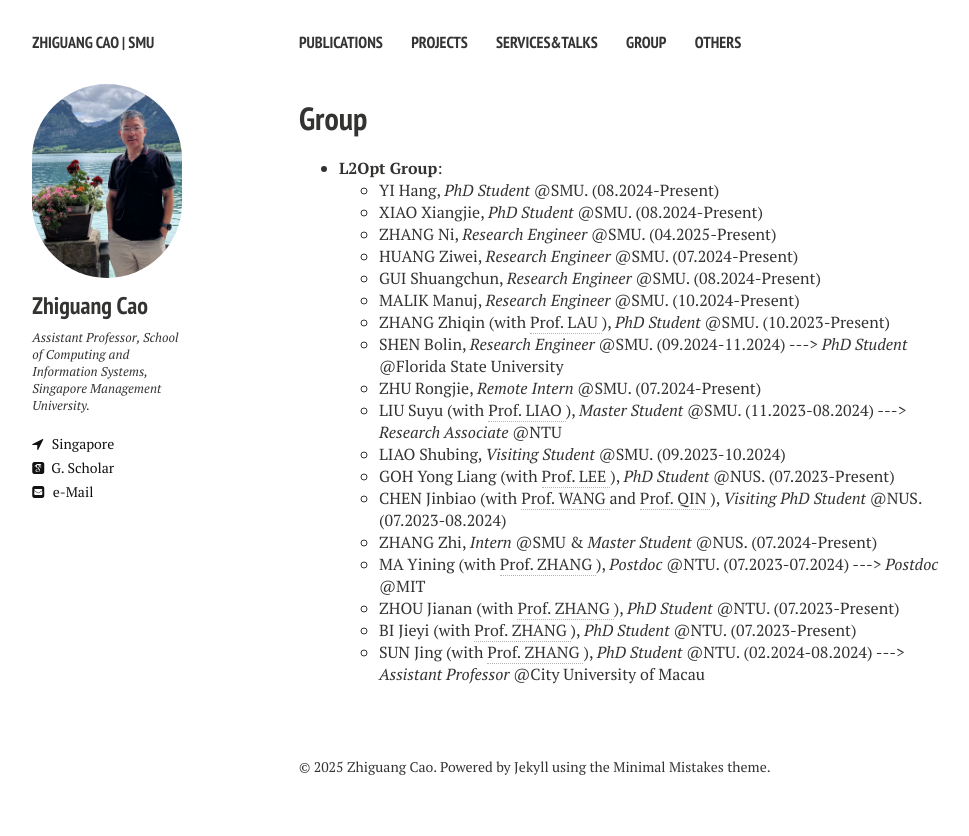
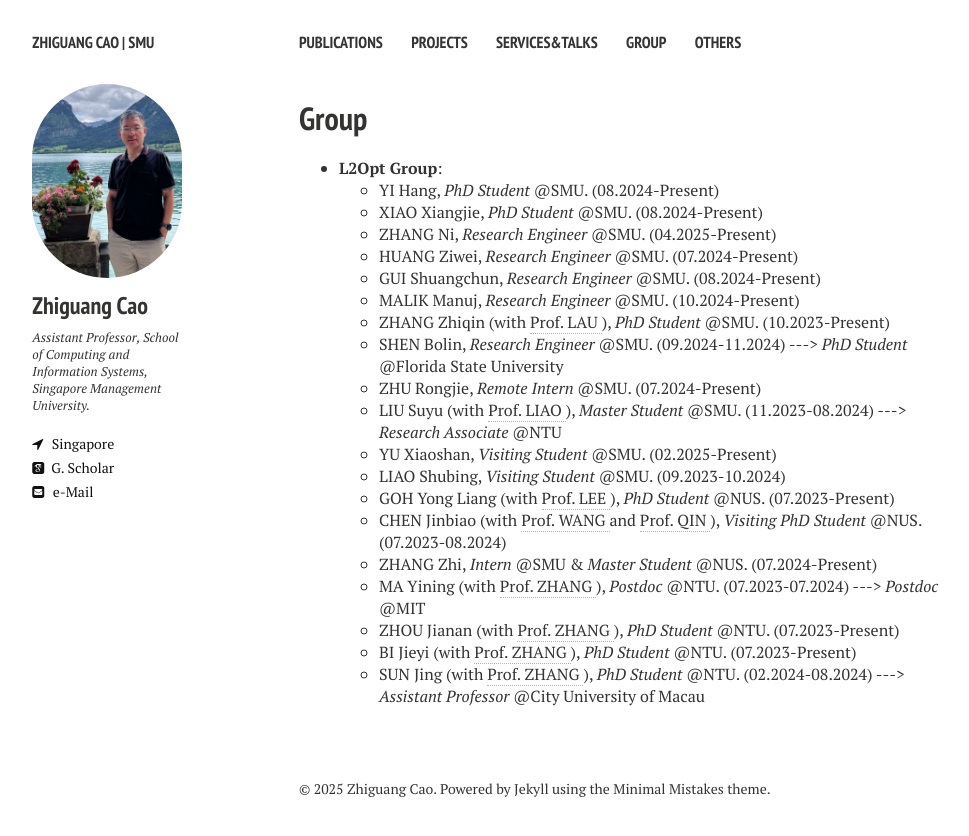
Before and after one commit to zhiguangcaosg/zhiguangcaosg.github.io, a Jekyll site: the page built from group.md, in a window 1280 px wide. Shown: the top 836 px of the page, without its empty margins (21-990 px from the left). Built offline with Jekyll 4.4.1, drawn with Linux system fonts in a browser that asks for light colours; nearby versions of some CDN libraries.

Commit message:
Update group.md

```diff
--- a/group.md
+++ b/group.md
@@ -40,6 +40,8 @@ comments: false
 	</li>
 	<li> LIU Suyu (with <a href="https://liziliao.github.io/" target="_blank"> Prof. LIAO </a>), <i>Master Student</i> @SMU. (11.2023-08.2024) ---> <i>Research Associate</i> @NTU
 	</li>
+         <li> YU Xiaoshan, <i>Visiting Student</i> @SMU. (02.2025-Present)
+	</li>
 	<li> LIAO Shubing, <i>Visiting Student</i> @SMU. (09.2023-10.2024)
 	</li>
         <li> GOH Yong Liang (with <a href="https://www.comp.nus.edu.sg/~leews/" target="_blank"> Prof. LEE </a>), <i>PhD Student</i> @NUS. (07.2023-Present)
```
